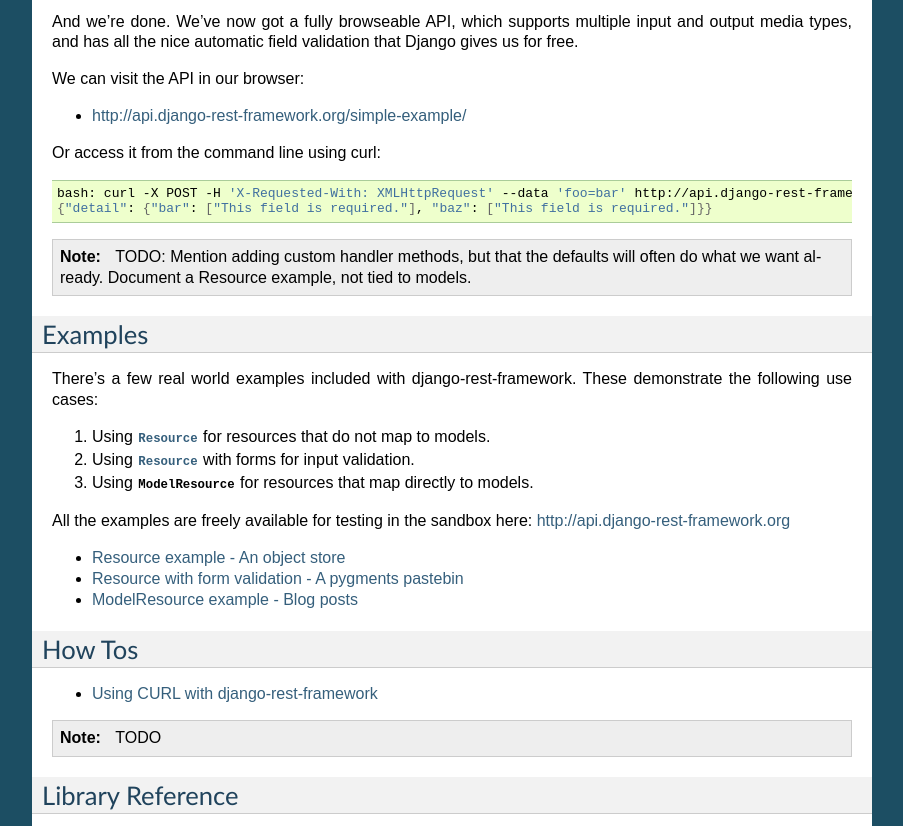
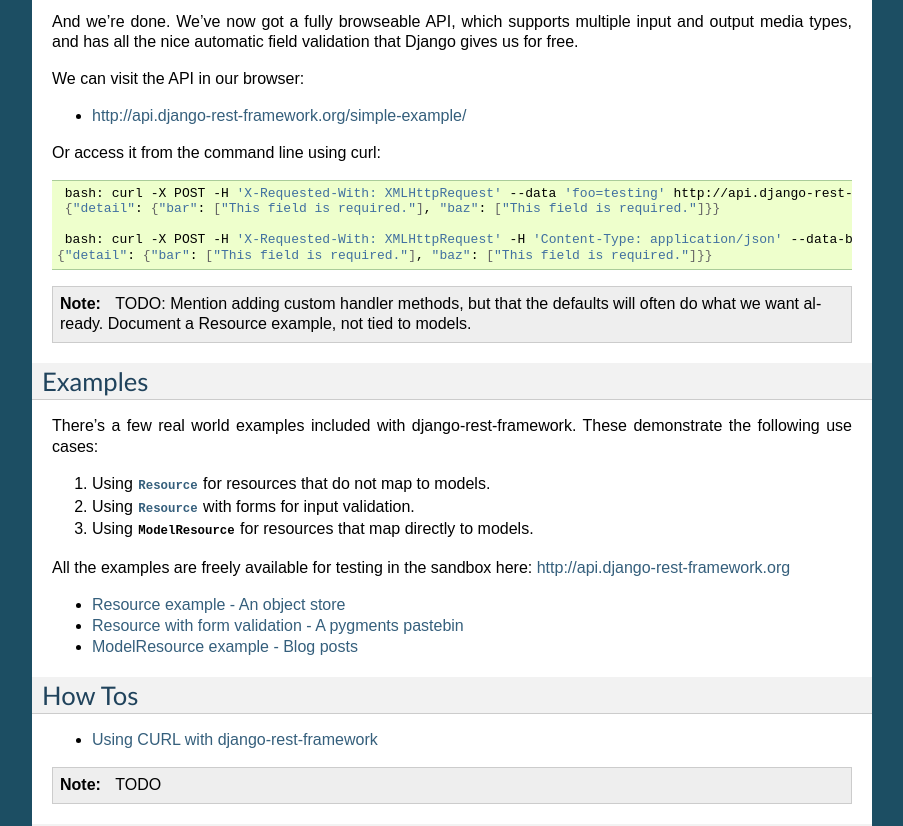
Before and after one commit to Adam-dev-coder/python-django-projects, a Sphinx documentation site: the page built from docs/index.rst, in a window 1280 px wide and 900 px high, scrolled down 1462 px, cut to the strip 74-900 px from the top of the window. Shown: the whole strip, without its empty margins (198-1101 px from the left). Built offline with Sphinx 7.4.7, drawn with Linux system fonts in a browser that asks for light colours.

Commit message:
Minor docs changes

```diff
--- a/docs/examples/objectstore.rst
+++ b/docs/examples/objectstore.rst
@@ -2,6 +2,8 @@ Resource example - An object store
 ==================================
 
 * http://api.django-rest-framework.org/object-store/
+
+This example shows an object store API that can be used to store arbitrary serializable content.
 
 ``urls.py``
 
--- a/docs/index.rst
+++ b/docs/index.rst
@@ -82,8 +82,11 @@ Or access it from the command line using curl:
 
 .. code-block:: bash
 
-    bash: curl -X POST -H 'X-Requested-With: XMLHttpRequest' --data 'foo=bar' http://api.django-rest-framework.org/simple-example/
+    bash: curl -X POST -H 'X-Requested-With: XMLHttpRequest' --data 'foo=testing' http://api.django-rest-framework.org/simple-example/
     {"detail": {"bar": ["This field is required."], "baz": ["This field is required."]}}
+
+    bash: curl -X POST -H 'X-Requested-With: XMLHttpRequest' -H 'Content-Type: application/json' --data-binary '{"foo":"testing"}' http://api.django-rest-framework.org/simple-example/
+   {"detail": {"bar": ["This field is required."], "baz": ["This field is required."]}}
 
 .. note::
 
```
